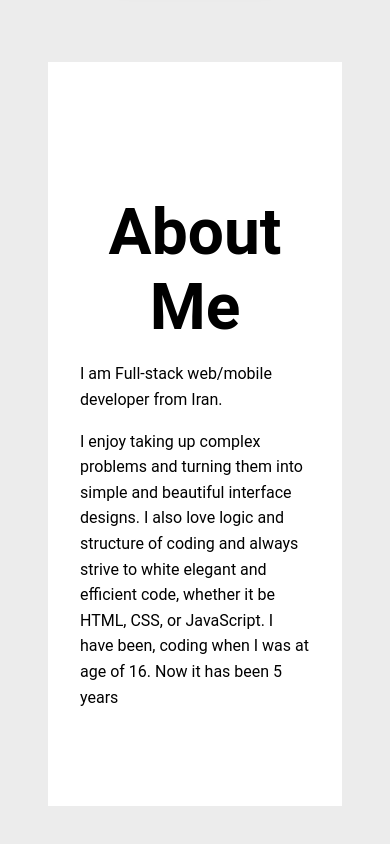
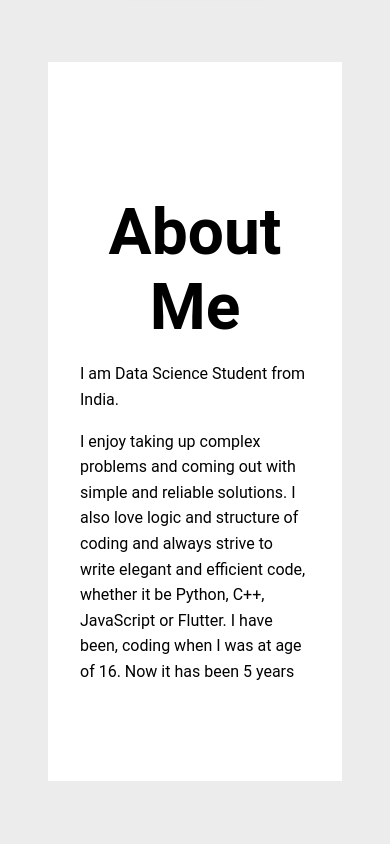
Before and after one commit to AKSHAT-KUMAR-14/AKSHAT-KUMAR-14.github.io, a plain HTML site: page index.html in a window 390 px wide. Shown: the part 1756-2600 px from the top of the page. Drawn offline with Linux system fonts and the light colour scheme.

Commit message:
Update index.html

```diff
--- a/index.html
+++ b/index.html
@@ -153,10 +153,10 @@
 
             <div class="about-con">
                 <h1>About Me</h1>
-                <p>I am Full-stack web/mobile developer from Iran.</p>
-                <p>I enjoy taking up complex problems and turning them into simple and beautiful interface designs. I also
-                    love logic and structure of coding and always strive to white elegant and efficient code, whether it be
-                    HTML, CSS, or JavaScript. I have
+                <p>I am Data Science Student from India.</p>
+                <p>I enjoy taking up complex problems and coming out with simple and reliable solutions. I also
+                    love logic and structure of coding and always strive to write elegant and efficient code, whether it be
+                    Python, C++, JavaScript or Flutter. I have
                     been,
                     coding when I was at age of 16. Now it has been <span id="year"></span> years
                 </p>
```
